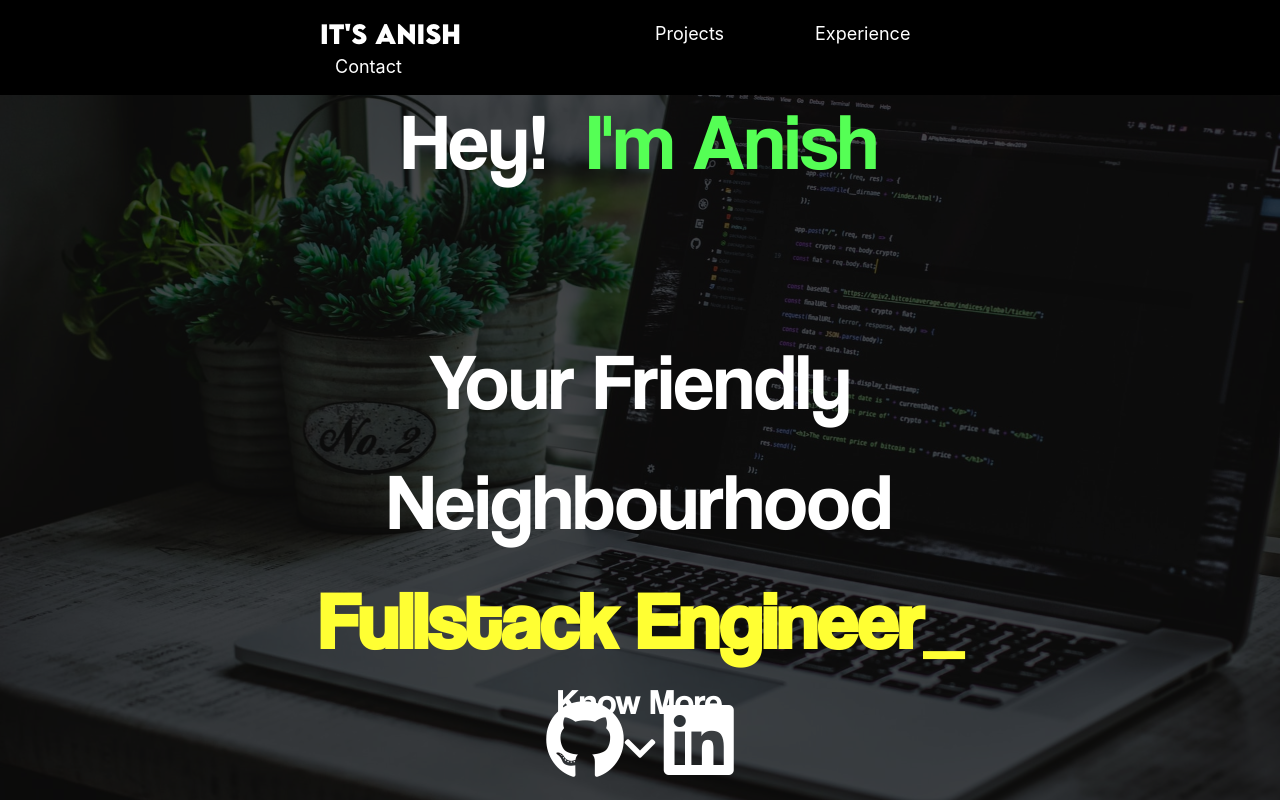
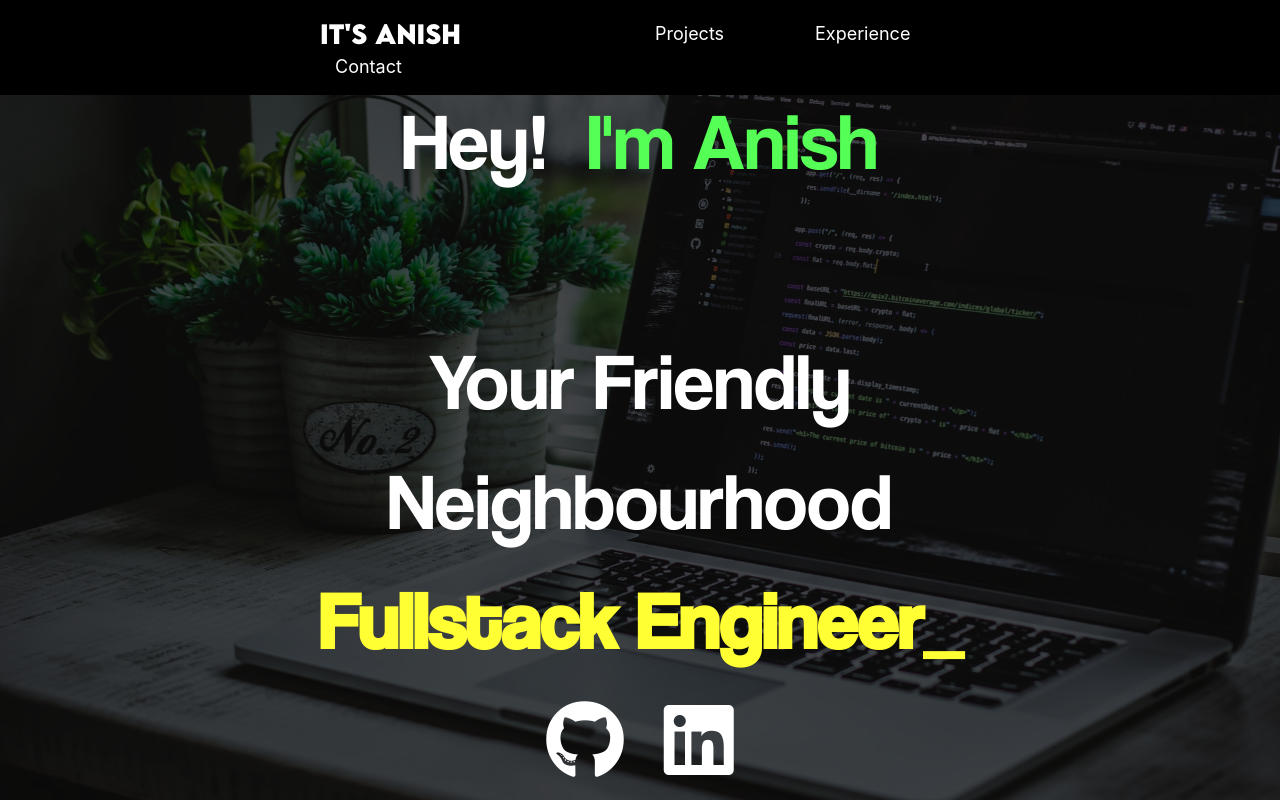
Before and after one commit to aneeshsharma/MyPortfolio, a React (Create React App) app: page / in a window 1280 px wide. Shown: the top 800 px of the page. Built offline with nearby package versions, Linux system fonts and the light colour scheme.

Commit message:
removed projects section

```diff
--- a/src/components/Landing.js
+++ b/src/components/Landing.js
@@ -124,7 +124,8 @@ class Landing extends Component {
                     </a>
                 </Row>
                 <div
-                    className='know-more-button'
+					style={{ display: 'none' }}
+					className='know-more-button'
                     onClick={() => {
                         this.scrollToRef(this.projectsRef);
                     }}
@@ -152,12 +153,11 @@ class Landing extends Component {
     render() {
         let nav = this.renderNav();
         let landing = this.renderLanding();
-        let projects = this.renderProjects();
+        //let projects = this.renderProjects();
         return (
             <div>
                 {nav}
                 {landing}
-                {projects}
             </div>
         );
     }
```
